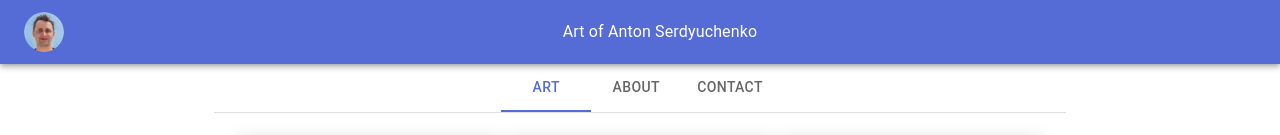
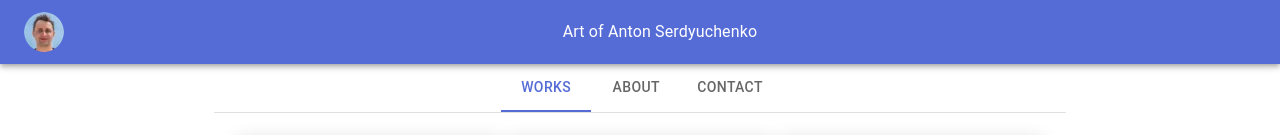
Before and after one commit to anton415/anton415.com, a React (Vite) app: page / in a window 1280 px wide. Shown: the top 135 px of the page. Built offline with nearby package versions, Linux system fonts and the light colour scheme.

Commit message:
Renaming from "Art" to "Works".

```diff
--- a/src/LabTabs.jsx
+++ b/src/LabTabs.jsx
@@ -4,7 +4,7 @@ import Tab from '@mui/material/Tab';
 import TabContext from '@mui/lab/TabContext';
 import TabList from '@mui/lab/TabList';
 import TabPanel from '@mui/lab/TabPanel';
-import Art from './Art';
+import Works from './Works';
 import About from './About';
 import Contact from './Contact';
 
@@ -20,12 +20,12 @@ export default function LabTabs() {
       <TabContext value={value}>
         <Box sx={{ borderBottom: 1, borderColor: 'divider' }}>
           <TabList centered onChange={handleChange} aria-label="lab API tabs example">
-            <Tab label="Art" value="1" />
+            <Tab label="Works" value="1" />
             <Tab label="About" value="2" />
             <Tab label="Contact" value="3" />
           </TabList>
         </Box>
-        <TabPanel value="1"><Art/></TabPanel>
+        <TabPanel value="1"><Works/></TabPanel>
         <TabPanel value="2"><About/></TabPanel>
         <TabPanel value="3"><Contact/></TabPanel>
       </TabContext>
--- a/src/Art.jsx
+++ b/src/Works.jsx
@@ -35,7 +35,7 @@ const items = [
   {image: NinthImg, mobileImage: MobileNinthImg, width: 240, height: 289}
 ];
 
-export default function Art(props) {
+export default function Works(props) {
   const { loading = false } = props;
 
   return (
```
